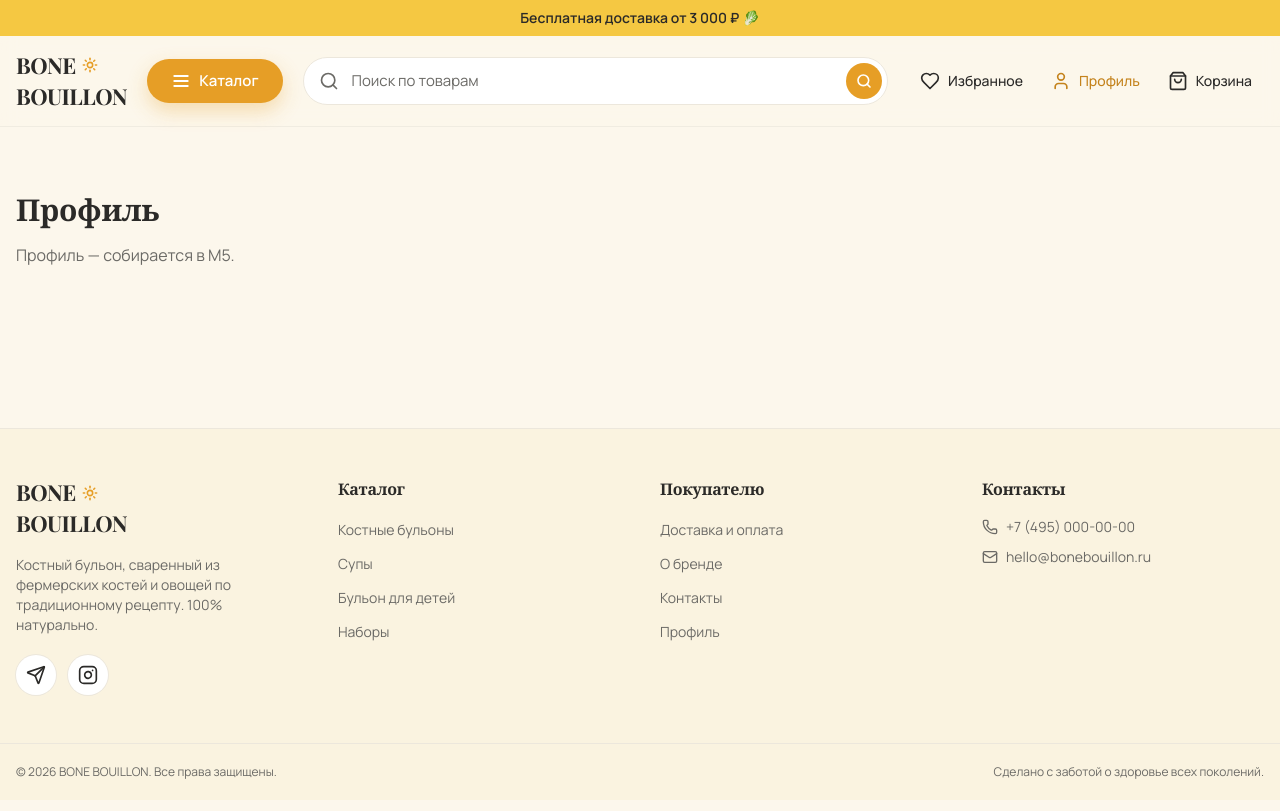
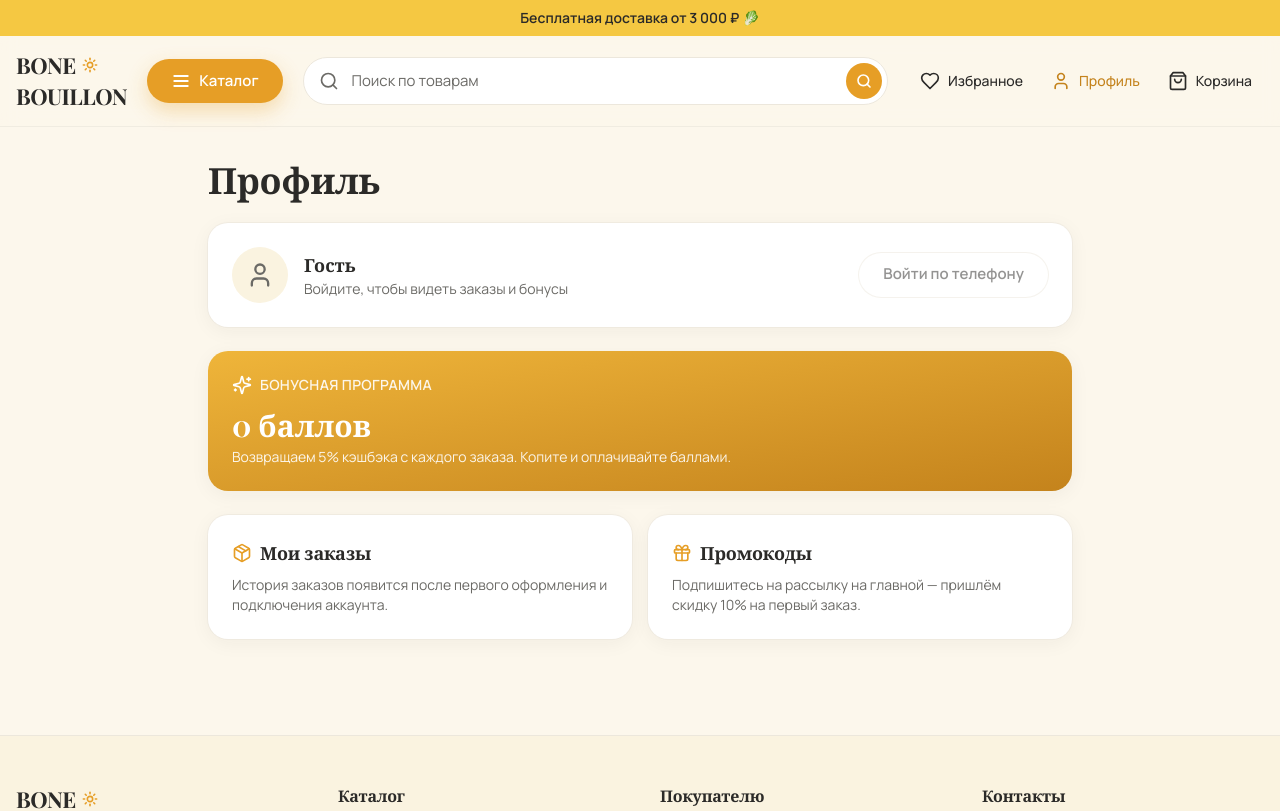
Before and after one commit to mamheg/BoneBoullion, a React (Vite) app: page /profile in a window 1280 px wide. Shown: the top 811 px of the page. Built offline with nearby package versions, Linux system fonts and the light colour scheme.

Commit message:
feat(profile): favorites page + profile skeleton (loyalty, orders, promo sections)

```diff
--- a/src/pages/FavoritesPage.tsx
+++ b/src/pages/FavoritesPage.tsx
@@ -1,8 +1,44 @@
+import { Link } from 'react-router-dom'
+import { Heart } from 'lucide-react'
+import { useFavorites } from '@/context/FavoritesContext'
+import { useProducts } from '@/hooks/useCatalog'
+import { ProductGrid } from '@/components/catalog/ProductGrid'
+import { Button } from '@/components/ui/Button'
+
 export function FavoritesPage() {
+  const { ids } = useFavorites()
+  const { data: products, isLoading } = useProducts()
+
+  const favorites = (products ?? []).filter((p) => ids.includes(p.id))
+
+  if (!isLoading && favorites.length === 0) {
+    return (
+      <div className="mx-auto flex max-w-2xl flex-col items-center gap-5 px-4 py-20 text-center">
+        <span className="flex size-20 items-center justify-center rounded-full bg-surface-2 text-ink-muted">
+          <Heart className="size-9" />
+        </span>
+        <h1 className="font-display text-3xl font-bold">В избранном пусто</h1>
+        <p className="text-ink-muted">
+          Нажимайте на сердечко у понравившихся бульонов — они появятся здесь.
+        </p>
+        <Link to="/catalog">
+          <Button size="lg">Перейти в каталог</Button>
+        </Link>
+      </div>
+    )
+  }
+
   return (
-    <div className="mx-auto max-w-7xl px-4 py-16">
-      <h1 className="text-3xl">Избранное</h1>
-      <p className="mt-4 text-ink-muted">Избранное — собирается в M5.</p>
+    <div className="mx-auto max-w-7xl px-4 py-8">
+      <h1 className="font-display text-3xl font-bold sm:text-4xl">Избранное</h1>
+      <div className="mt-6">
+        <ProductGrid
+          products={favorites}
+          loading={isLoading}
+          skeletonCount={4}
+          className="grid grid-cols-2 gap-4 sm:grid-cols-3 lg:grid-cols-4"
+        />
+      </div>
     </div>
   )
 }
--- a/src/pages/ProfilePage.tsx
+++ b/src/pages/ProfilePage.tsx
@@ -1,8 +1,72 @@
+import { Gift, Package, Sparkles, User } from 'lucide-react'
+import { Button } from '@/components/ui/Button'
+
+/**
+ * Profile is a skeleton for the frontend phase — accounts, real orders and the
+ * loyalty ledger arrive with the backend. Sections below show the intended
+ * shape so the screen is navigable today.
+ */
 export function ProfilePage() {
   return (
-    <div className="mx-auto max-w-7xl px-4 py-16">
-      <h1 className="text-3xl">Профиль</h1>
-      <p className="mt-4 text-ink-muted">Профиль — собирается в M5.</p>
+    <div className="mx-auto max-w-4xl px-4 py-8">
+      <h1 className="font-display text-3xl font-bold sm:text-4xl">Профиль</h1>
+
+      {/* guest / account card */}
+      <div className="mt-6 flex flex-col items-start gap-4 rounded-card bg-card p-6 shadow-card ring-1 ring-line/60 sm:flex-row sm:items-center sm:justify-between">
+        <div className="flex items-center gap-4">
+          <span className="flex size-14 items-center justify-center rounded-full bg-surface-2 text-ink-muted">
+            <User className="size-7" />
+          </span>
+          <div>
+            <p className="font-display text-lg font-bold">Гость</p>
+            <p className="text-sm text-ink-muted">
+              Войдите, чтобы видеть заказы и бонусы
+            </p>
+          </div>
+        </div>
+        <Button variant="secondary" disabled title="Появится с подключением бэкенда">
+          Войти по телефону
+        </Button>
+      </div>
+
+      {/* loyalty */}
+      <div className="mt-6 overflow-hidden rounded-card bg-gradient-to-br from-brand-500 to-brand-700 p-6 text-white shadow-card">
+        <div className="flex items-center gap-2">
+          <Sparkles className="size-5" />
+          <span className="text-sm font-semibold uppercase tracking-wide opacity-90">
+            Бонусная программа
+          </span>
+        </div>
+        <p className="mt-3 font-display text-3xl font-bold tnum">0 баллов</p>
+        <p className="mt-1 text-sm opacity-90">
+          Возвращаем 5% кэшбэка с каждого заказа. Копите и оплачивайте баллами.
+        </p>
+      </div>
+
+      {/* sections */}
+      <div className="mt-6 grid gap-4 sm:grid-cols-2">
+        <div className="rounded-card bg-card p-6 shadow-card ring-1 ring-line/60">
+          <div className="flex items-center gap-2 text-ink">
+            <Package className="size-5 text-brand-600" />
+            <h2 className="font-display text-lg font-bold">Мои заказы</h2>
+          </div>
+          <p className="mt-2 text-sm text-ink-muted">
+            История заказов появится после первого оформления и подключения
+            аккаунта.
+          </p>
+        </div>
+
+        <div className="rounded-card bg-card p-6 shadow-card ring-1 ring-line/60">
+          <div className="flex items-center gap-2 text-ink">
+            <Gift className="size-5 text-brand-600" />
+            <h2 className="font-display text-lg font-bold">Промокоды</h2>
+          </div>
+          <p className="mt-2 text-sm text-ink-muted">
+            Подпишитесь на рассылку на главной — пришлём скидку 10% на первый
+            заказ.
+          </p>
+        </div>
+      </div>
     </div>
   )
 }
```
